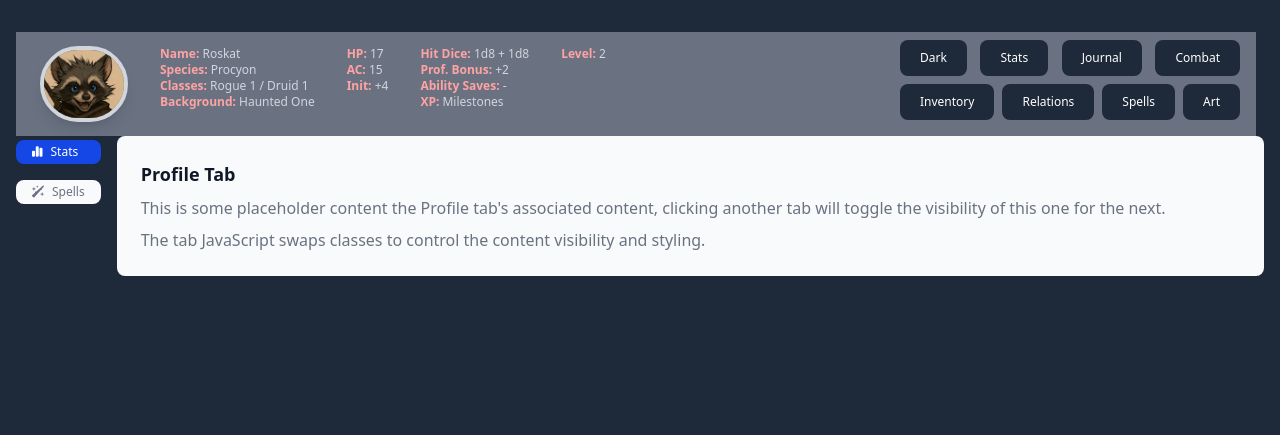
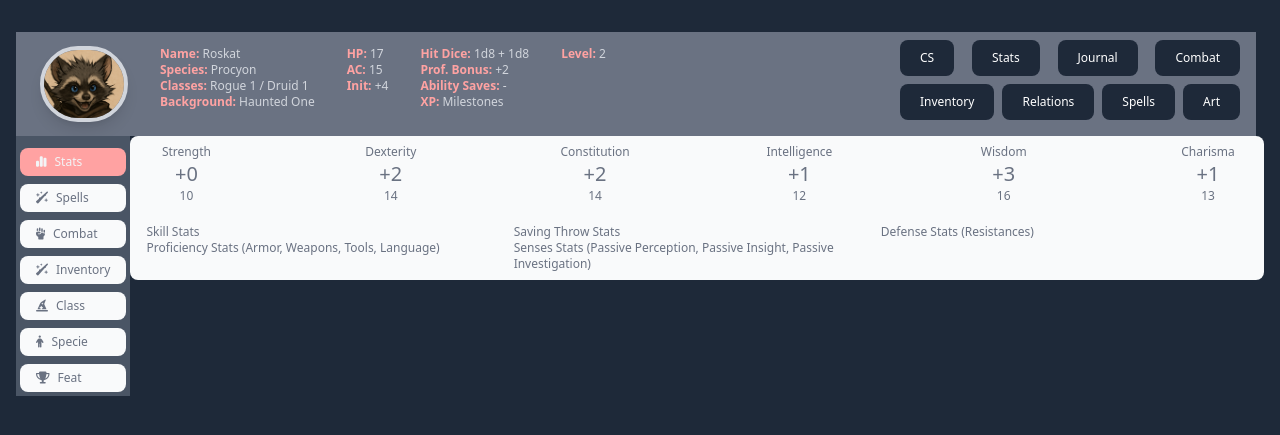
Before and after one commit to WebDevJasonCameron/CharacterArchive, a Laravel app: page / in a window 1280 px wide. Shown: the part 72-507 px from the top of the page. Run offline with Laravel 12, Linux system fonts and the light colour scheme; style sheets or scripts are compiled from the project's sources; some libraries are stand-ins or nearby versions.

Commit message:
stats cards

```diff
--- a/resources/views/index.blade.php
+++ b/resources/views/index.blade.php
@@ -73,13 +73,13 @@
 
                 </div>
 
-                {{--View Mode Buttons--}}
-                <div id="view-mode-buttons" class="flex flex-col">
+                {{--View Buttons--}}
+                <div id="view-buttons" class="flex flex-col">
                     <div class="flex flex-row justify-between">
                         <button
                             type="button"
                             class="text-white bg-gray-800 hover:bg-gray-900 focus:outline-none focus:ring-4 focus:ring-gray-300 font-medium rounded-lg text-xs px-5 py-2.5 me-2 mb-2 dark:bg-gray-800 dark:hover:bg-gray-700 dark:focus:ring-gray-700 dark:border-gray-700">
-                                Dark
+                                CS
                         </button>
                         <button
                             type="button"
@@ -123,53 +123,132 @@
 
             </div>
 
-            {{--Views--}}
-            <div id="views">
+            {{--View Container--}}
+            <div id="view-container" class="flex flex-row">
 
-                {{--View Mode Filter Tabs--}}
-                <div class="md:flex">
-                    <div class="flex-column space-y space-y-4 text-xs font-medium text-gray-500 dark:text-gray-400 md:me-4 mb-4 md:mb-0">
+                {{--View Filters--}}
+                <div id="view-filters" class="flex-column p-1 text-xs font-medium bg-gray-600  text-gray-500 dark:text-gray-400">
                     <div>
-                            <a href="#" class="inline-flex items-center px-4 py-1 mt-1 text-white bg-blue-700 rounded-lg active w-full dark:bg-blue-600" aria-current="page">
+                        <a href="#" class="inline-flex items-center px-4 py-1.5 mt-2 text-gray-100 bg-red-300 rounded-lg active w-full dark:bg-red-400">
                             <i class="fa-solid fa-chart-simple me-2"></i>
                             Stats
                         </a>
-
                     </div>
                     <div>
-                            <a href="#" class="inline-flex items-center px-4 py-1 rounded-lg hover:text-gray-900 bg-gray-50 hover:bg-gray-100 w-full dark:bg-gray-800 dark:hover:bg-gray-700 dark:hover:text-white">
+                        <a href="#" class="inline-flex items-center px-4 py-1.5 mt-2 rounded-lg hover:text-gray-900 bg-gray-50 hover:bg-gray-100 w-full dark:bg-gray-800 dark:hover:bg-gray-700 dark:hover:text-white">
                             <i class="fa-solid fa-wand-sparkles me-2"></i>
                             Spells
                         </a>
                     </div>
-
+                    <div>
+                        <a href="#" class="inline-flex items-center px-4 py-1.5 mt-2 rounded-lg hover:text-gray-900 bg-gray-50 hover:bg-gray-100 w-full dark:bg-gray-800 dark:hover:bg-gray-700 dark:hover:text-white">
+                            <i class="fa-solid fa-hand-fist me-2"></i>
+                            Combat
+                        </a>
                     </div>
-                    <div class="p-6 bg-gray-50 text-medium text-gray-500 dark:text-gray-400 dark:bg-gray-800 rounded-lg w-full">
-                        <h3 class="text-lg font-bold text-gray-900 dark:text-white mb-2">Profile Tab</h3>
-                        <p class="mb-2">This is some placeholder content the Profile tab's associated content, clicking another tab will toggle the visibility of this one for the next.</p>
-                        <p>The tab JavaScript swaps classes to control the content visibility and styling.</p>
+                    <div>
+                        <a href="#" class="inline-flex items-center px-4 py-1.5 mt-2 rounded-lg hover:text-gray-900 bg-gray-50 hover:bg-gray-100 w-full dark:bg-gray-800 dark:hover:bg-gray-700 dark:hover:text-white">
+                            <i class="fa-solid fa-wand-sparkles me-2"></i>
+                            Inventory
+                        </a>
+                    </div>
+                    <div>
+                        <a href="#" class="inline-flex items-center px-4 py-1.5 mt-2 rounded-lg hover:text-gray-900 bg-gray-50 hover:bg-gray-100 w-full dark:bg-gray-800 dark:hover:bg-gray-700 dark:hover:text-white">
+                            <i class="fa-solid fa-hat-wizard me-2"></i>
+                            Class
+                        </a>
+                    </div>
+                    <div>
+                        <a href="#" class="inline-flex items-center px-4 py-1.5 mt-2 rounded-lg hover:text-gray-900 bg-gray-50 hover:bg-gray-100 w-full dark:bg-gray-800 dark:hover:bg-gray-700 dark:hover:text-white">
+                            <i class="fa-solid fa-person me-2"></i>
+                            Specie
+                        </a>
+                    </div>
+                    <div>
+                        <a href="#" class="inline-flex items-center px-4 py-1.5 mt-2 rounded-lg hover:text-gray-900 bg-gray-50 hover:bg-gray-100 w-full dark:bg-gray-800 dark:hover:bg-gray-700 dark:hover:text-white">
+                            <i class="fa-solid fa-trophy me-2"></i>
+                            Feat
+                        </a>
                     </div>
                 </div>
 
+                {{--View Data--}}
+                <tab id="view-data" class="w-full">
 
+                    {{--Stat Content--}}
+                    <div
+                        id="stat-content"
+                        class="grid grid-cols-3 text-xm  py-2 px-4 rounded-lg bg-gray-50 dark:bg-gray-800">
 
+                        {{--Attribute Stats--}}
+                        <div class="flex justify-between col-span-3 text-xs text-gray-500 dark:text-gray-400">
+                            <div class="h-20 w-20 text-center">
+                                <p>Strength</p>
+                                <p class="text-xl">+0</p>
+                                <p>10</p>
+                            </div>
+                            <div class="h-20 w-20 text-center">
+                                <p>Dexterity</p>
+                                <p class="text-xl">+2</p>
+                                <p>14</p>
+                            </div>
+                            <div class="h-20 w-20 text-center">
+                                <p>Constitution</p>
+                                <p class="text-xl">+2</p>
+                                <p>14</p>
+                            </div>
+                            <div class="h-20 w-20 text-center">
+                                <p>Intelligence</p>
+                                <p class="text-xl">+1</p>
+                                <p>12</p>
+                            </div>
+                            <div class="h-20 w-20 text-center">
+                                <p>Wisdom</p>
+                                <p class="text-xl">+3</p>
+                                <p>16</p>
+                            </div>
+                            <div class="h-20 w-20 text-center">
+                                <p>Charisma</p>
+                                <p class="text-xl">+1</p>
+                                <p>13</p>
+                            </div>
+                        </div>
 
+                        {{--Skill Stats--}}
+                        <p class="text-xs text-gray-500 dark:text-gray-400">
+                            Skill Stats
+                        </p>
 
+                        {{--Saving Throw Stats--}}
+                        <p class="text-xs text-gray-500 dark:text-gray-400">
+                            Saving Throw Stats
+                        </p>
 
+                        {{--Defense Stats--}}
+                        <p class="text-xs text-gray-500 dark:text-gray-400">
+                            Defense Stats (Resistances)
+                        </p>
 
+                        {{--Proficiency Stats--}}
+                        <p class="text-xs text-gray-500 dark:text-gray-400">
+                            Proficiency Stats (Armor, Weapons, Tools, Language)
+                        </p>
 
+                        {{--Senses Stats--}}
+                        <p class="text-xs text-gray-500 dark:text-gray-400">
+                            Senses Stats (Passive Perception, Passive Insight, Passive Investigation)
+                        </p>
+                    </div>
 
-                {{--CS Tab Content--}}
-                <tab id="cs-tab-content">
-                    {{--Spells Content--}}
+                    {{--Spell Content--}}
                     <div
+                        id="spell-content"
                         class="hidden p-4 rounded-lg bg-gray-50 dark:bg-gray-800"
-                        id="spells"
                         role="tabpanel"
                         aria-labelledby="spells-tab">
 
                         {{--Cantrips--}}
-                            <div id="detail-spells" class="">
+                        <div id="spell-cantrip-details" class="">
                             <h5 class="text-xs text-gray-400 m-2 pt-2">
                                 Cantrips
                             </h5>
@@ -285,7 +364,7 @@
                         </div>
 
                         {{--1st Level--}}
-                            <div id="detail-spells" class="">
+                        <div id="spell-level1-details" class="">
                             <div class="flex justify-between">
                                 <h5 class="text-xs text-gray-400 m-2 pt-2">
                                     1st Level
@@ -461,25 +540,14 @@
                         </div>
                     </div>
 
-                    {{--Stats Content--}}
-                    <div
-                        class="hidden p-4 rounded-lg bg-gray-50 dark:bg-gray-800"
-                        id="stats"
-                        role="tabpanel"
-                        aria-labelledby="stats-tab">
-
-                        <p class="text-sm text-gray-500 dark:text-gray-400">
-                            Stats Content
-                        </p>
-                    </div>
-
                     {{--Combat Content--}}
                     <div
+                        id="combat-content"
                         class="hidden p-4 rounded-lg bg-gray-50 dark:bg-gray-800"
-                        id="combat"
                         role="tabpanel"
                         aria-labelledby="combat-tab">
 
+                        {{--WIP--}}
                         <p class="text-sm text-gray-500 dark:text-gray-400">
                             Combat Content
                         </p>
@@ -487,55 +555,65 @@
 
                     {{--Inventory Content--}}
                     <div
+                        id="inventory-content"
                         class="hidden p-4 rounded-lg bg-gray-50 dark:bg-gray-800"
-                        id="inventory"
                         role="tabpanel"
                         aria-labelledby="inventory-tab">
 
+                        {{--WIP--}}
                         <p class="text-sm text-gray-500 dark:text-gray-400">
                             Inventory Content
                         </p>
                     </div>
 
-                    {{--Class Features Content--}}
+                    {{--Class Content--}}
                     <div
+                        id="class-content"
                         class="hidden p-4 rounded-lg bg-gray-50 dark:bg-gray-800"
-                        id="class-features"
                         role="tabpanel"
                         aria-labelledby="class-features-tab">
 
+                        {{--WIP--}}
                         <p class="text-sm text-gray-500 dark:text-gray-400">
-                            Class Features Content
+                            Class Content
                         </p>
                     </div>
 
-                    {{--Species Features Content--}}
+                    {{--Specie Content--}}
                     <div
+                        id="specie-content"
                         class="hidden p-4 rounded-lg bg-gray-50 dark:bg-gray-800"
-                        id="species-features"
                         role="tabpanel"
                         aria-labelledby="species-features-tab">
 
+                        {{--WIP--}}
                         <p class="text-sm text-gray-500 dark:text-gray-400">
-                            Species Features Content
+                            Specie Content
                         </p>
                     </div>
 
-                    {{--Feats Content--}}
+                    {{--Feat Content--}}
                     <div
+                        id="feat-content"
                         class="hidden p-4 rounded-lg bg-gray-50 dark:bg-gray-800"
-                        id="feats"
                         role="tabpanel"
                         aria-labelledby="feats-tab">
 
+                        {{--WIP--}}
                         <p class="text-sm text-gray-500 dark:text-gray-400">
                             Feats Content
                         </p>
                     </div>
 
                 </tab>
+            </div>
 
-            </div>
+
+
+
+
+
+
         </main>
 
 
```
Lines whose indentation alone changed are shown as unchanged.
